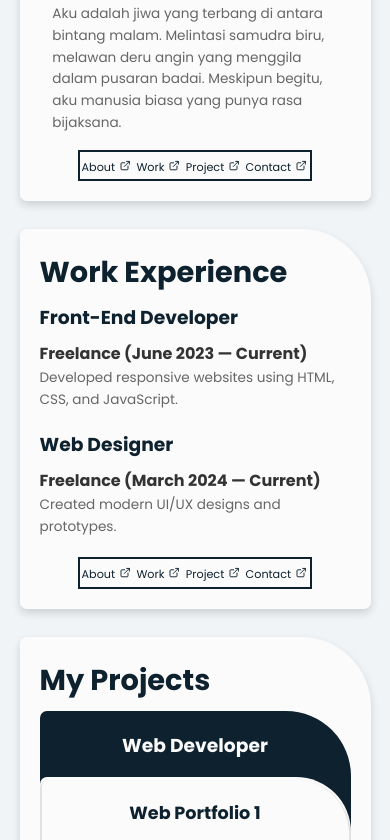
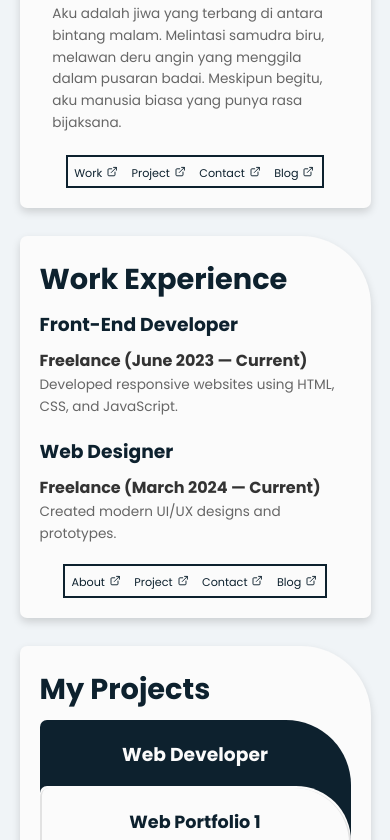
Before and after one commit to fznshousa/fznshousha.github.io, a plain HTML site: page index.html in a window 390 px wide. Shown: the part 530-1370 px from the top of the page. Drawn offline with nearby package versions, Linux system fonts and the light colour scheme.

Commit message:
update 1.6

```diff
--- a/index.html
+++ b/index.html
@@ -51,9 +51,6 @@
 				<div class="links">
 					<ul>
 						<li>
-							<a href="#about">About <i data-feather="external-link"></i></a>
-						</li>
-						<li>
 							<a href="#work"> Work <i data-feather="external-link"></i> </a>
 						</li>
 						<li>
@@ -65,6 +62,9 @@
 							<a href="#contact">
 								Contact <i data-feather="external-link"></i>
 							</a>
+						</li>
+						<li>
+							<a href="#blog">Blog <i data-feather="external-link"></i></a>
 						</li>
 					</ul>
 				</div>
@@ -89,9 +89,6 @@
 							<a href="#about">About <i data-feather="external-link"></i></a>
 						</li>
 						<li>
-							<a href="#work"> Work <i data-feather="external-link"></i> </a>
-						</li>
-						<li>
 							<a href="#projects">
 								Project <i data-feather="external-link"></i>
 							</a>
@@ -100,6 +97,9 @@
 							<a href="#contact">
 								Contact <i data-feather="external-link"></i>
 							</a>
+						</li>
+						<li>
+							<a href="#blog">Blog <i data-feather="external-link"></i></a>
 						</li>
 					</ul>
 				</div>
@@ -163,14 +163,12 @@
 							<a href="#work"> Work <i data-feather="external-link"></i> </a>
 						</li>
 						<li>
-							<a href="#projects">
-								Project <i data-feather="external-link"></i>
+							<a href="#contact">
+								Contact <i data-feather="external-link"></i>
 							</a>
 						</li>
 						<li>
-							<a href="#contact">
-								Contact <i data-feather="external-link"></i>
-							</a>
+							<a href="#blog">Blog <i data-feather="external-link"></i></a>
 						</li>
 					</ul>
 				</div>
@@ -209,9 +207,7 @@
 							</a>
 						</li>
 						<li>
-							<a href="#contact">
-								Contact <i data-feather="external-link"></i>
-							</a>
+							<a href="#blog">Blog <i data-feather="external-link"></i> </a>
 						</li>
 					</ul>
 				</div>
@@ -238,9 +234,7 @@
 							</a>
 						</li>
 						<li>
-							<a href="#contact">
-								Contact <i data-feather="external-link"></i>
-							</a>
+							<a href="#blog">Blog <i data-feather="external-link"></i> </a>
 						</li>
 					</ul>
 				</div>
--- a/style/style.css
+++ b/style/style.css
@@ -404,11 +404,11 @@ footer {
 	}
 
 	.links ul {
-		margin: 0 auto 20px;
+		margin: 5px auto 20px;
 	}
 
 	.links li {
-		margin: 1px 2px;
+		margin: 1spx 2px;
 	}
 
 	.links a {
```
